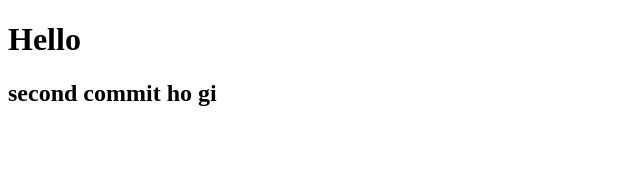
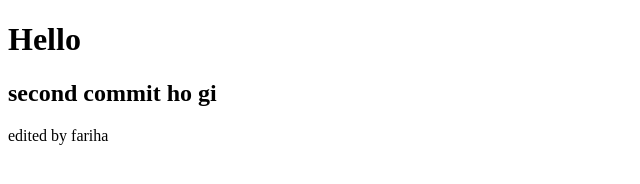
Before and after one commit to Kinza-Khan/pr205B, a plain HTML site: page index.html in a window 1280 px wide. Shown: the whole page, without its empty margins (0-640 px from the left). Drawn offline with Linux system fonts and the light colour scheme.

Commit message:
Update index.html

```diff
--- a/index.html
+++ b/index.html
@@ -10,6 +10,7 @@
 
 <h1>Hello</h1>
 <h2>second commit ho gi</h2>
+    edited by fariha
 
 </body>
 </html>
```
